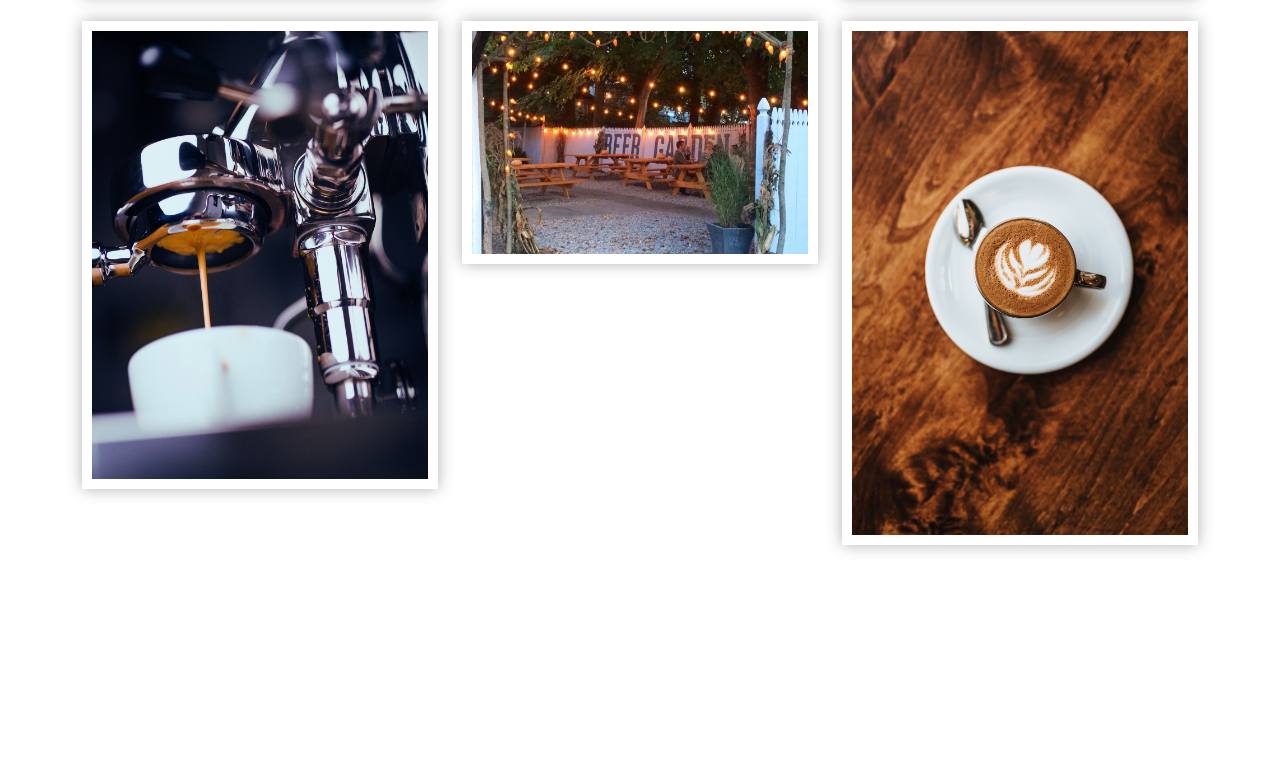
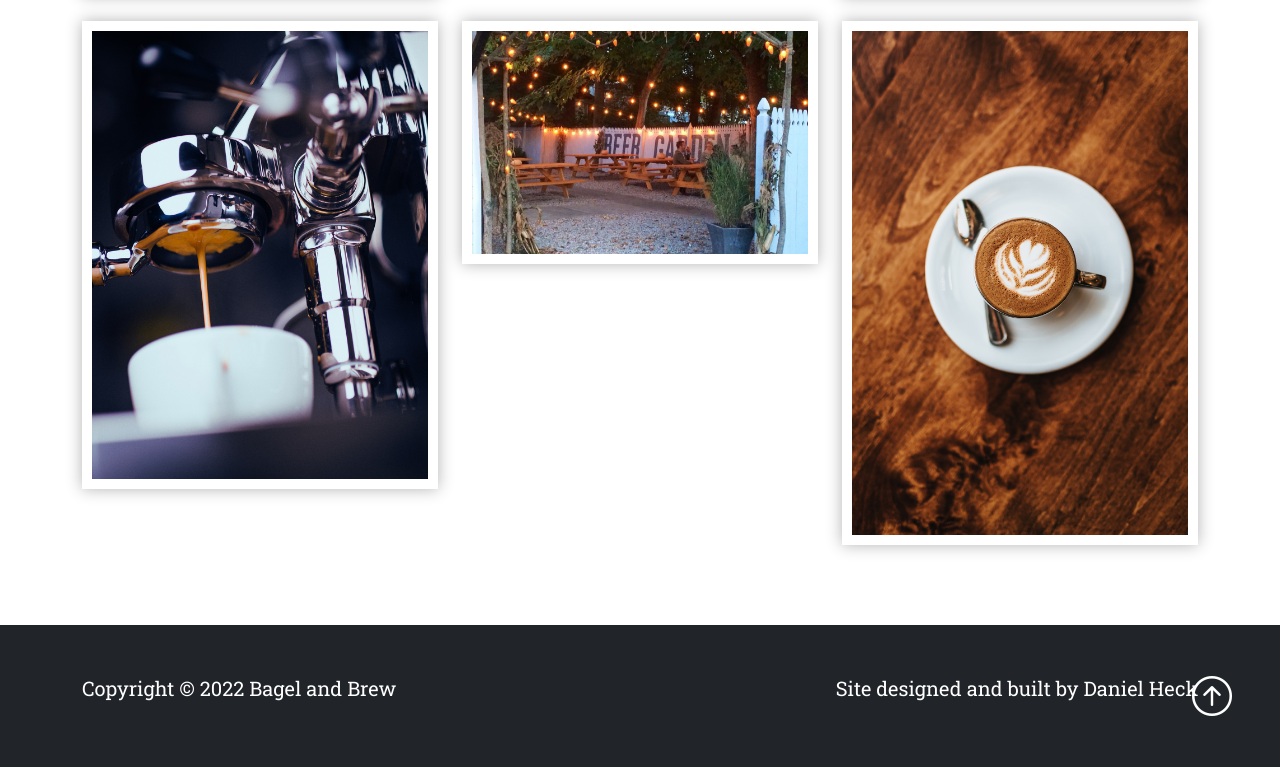
Before and after one commit to danielgheck-create/Bagel-Brew, a plain HTML site: page index.html in a window 1280 px wide. Shown: the part 7022-7789 px from the top of the page. Before the commit the page ends 7647 px from the top, so only its background shows below. Drawn offline with nearby package versions, Linux system fonts and the light colour scheme.

Commit message:
Footer added

```diff
--- a/assets/css/style.css
+++ b/assets/css/style.css
@@ -8,6 +8,7 @@ body {
   overflow-x: hidden;
   top: 0;
   left: 0;
+  font-family: "Roboto Slab";
 }
 
 /* body::before {
--- a/index.html
+++ b/index.html
@@ -972,6 +972,20 @@
 
 </section>
 
+<footer class="p-5 bg-dark text-white text-center position-relative">
+  <div class="container">
+    <div class="d-flex justify-content-between">
+      <div class="flex-item "><p class="lead">Copyright &copy; 2022 Bagel and Brew</p></div>
+      <div class="flex-item "><p class="lead">Site designed and built by Daniel Heck</p></div>
+    </div>
+    <!-- <p class="lead">Copyright &copy; 2022 Bagel and Brew</p> -->
+    <a href="#" class="position-absolute bottom-0 end-0 p-5">
+      <i class="bi bi-arrow-up-circle h1"></i>
+    </a>
+  </div>
+
+</footer>
+
 
 <!-- Modal -->
 <div class="modal fade" id="gallery-modal" tabindex="-1" aria-labelledby="exampleModalLabel" aria-hidden="true">
```
